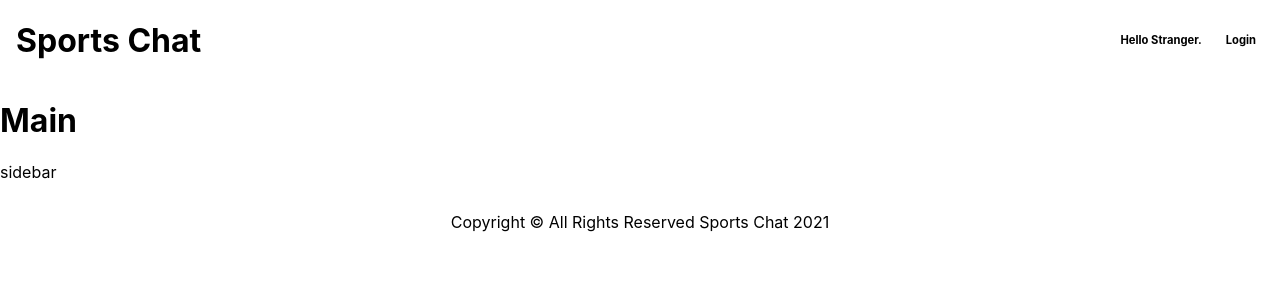
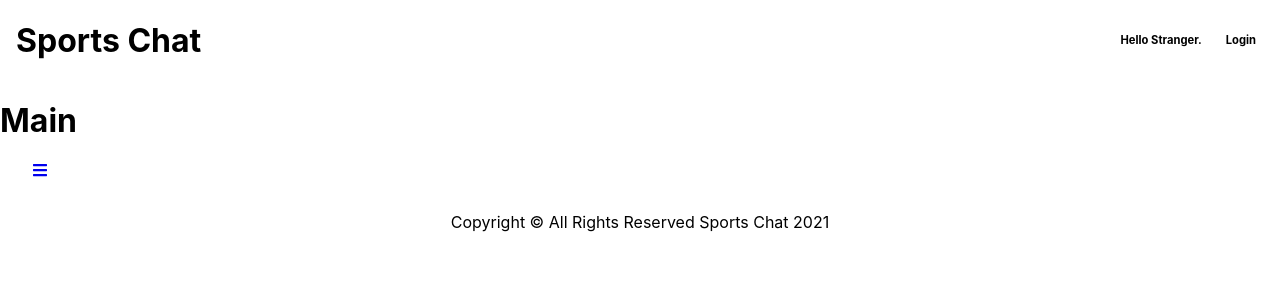
Before and after one commit to VernellMiller/sports-chat-frontend, a React (Create React App) app: page / in a window 1280 px wide. Shown: the top 300 px of the page. Built offline with nearby package versions, Linux system fonts and the light colour scheme; no server answers.

Commit message:
adds nav bars icon

```diff
--- a/src/components/Sidebar.js
+++ b/src/components/Sidebar.js
@@ -4,11 +4,21 @@ import { Link } from "react-router-dom";
 import * as FaIcons from "react-icons/fa";
 import * as AiIcons from "react-icons/ai";
 
+
+const NavIcon = styled(Link)`
+    margin-left:2rem;
+`;
+
 const Sidebar = () => {
     return (
-        <div>
-            sidebar
-        </div>
+       <>
+
+            <NavIcon to="#">
+                <FaIcons.FaBars />
+
+            </NavIcon>
+
+       </>
     )
 }
 
```
